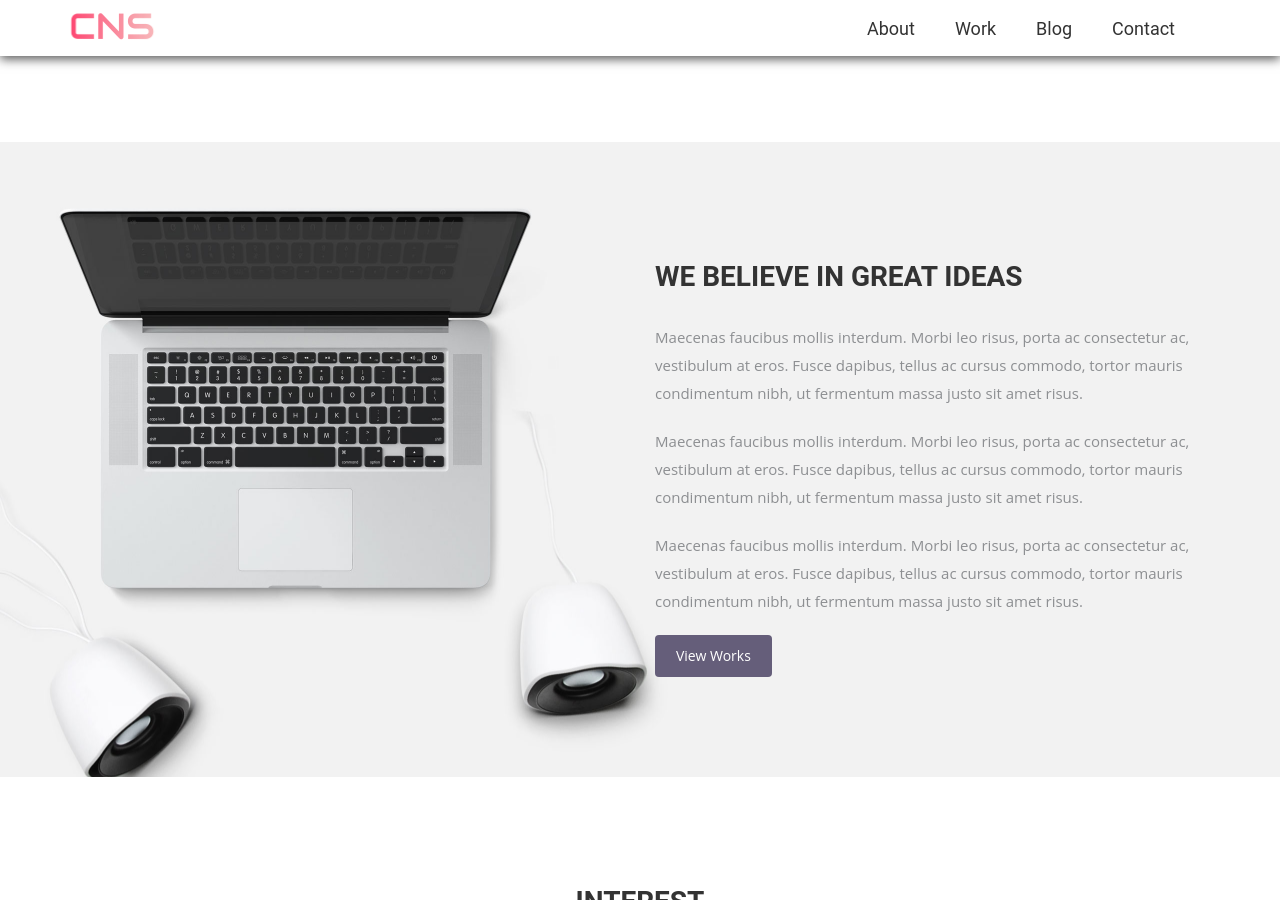
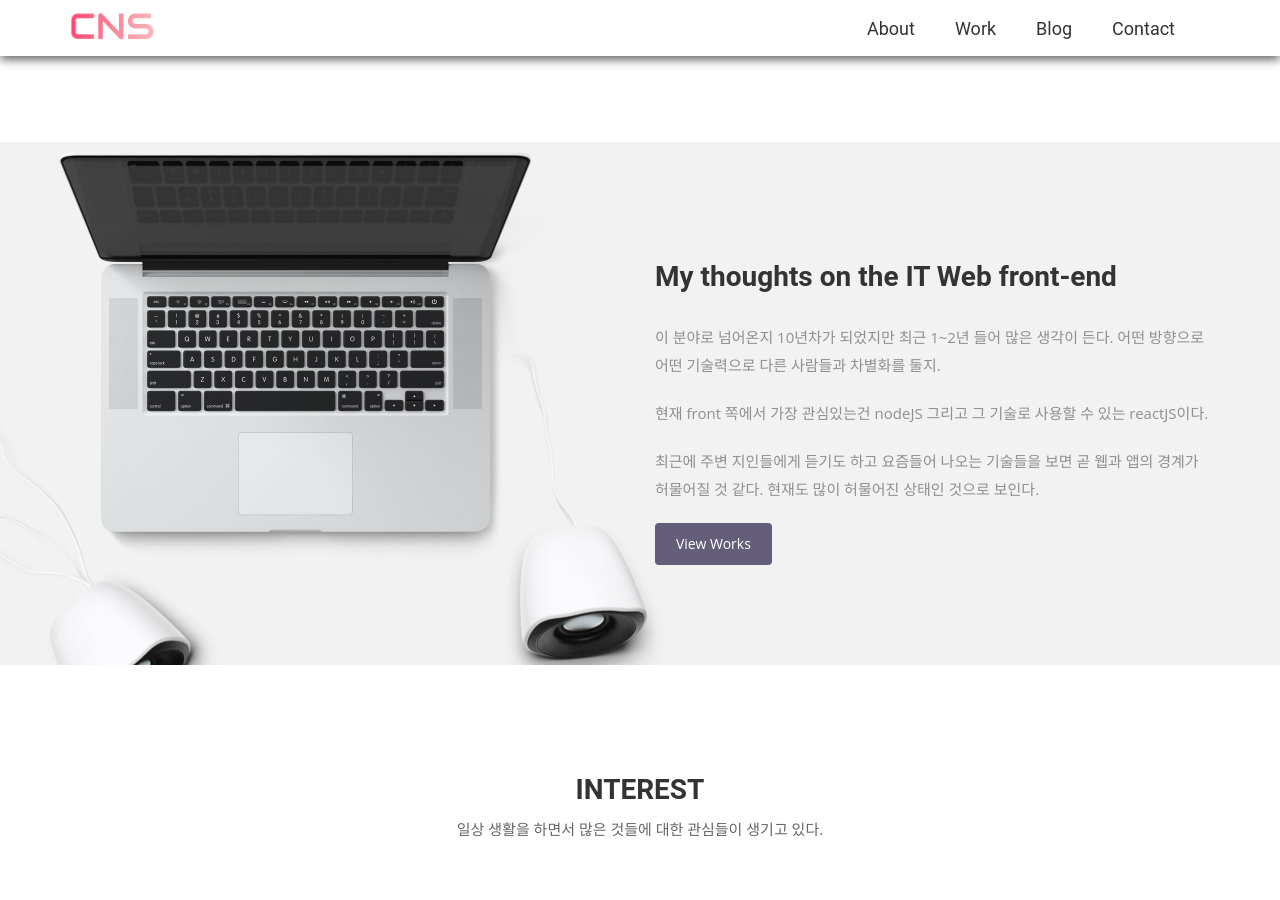
Before and after one commit to ldc84/.github.io, a Jekyll site: the page built from index.html, in a window 1280 px wide and 900 px high, scrolled down 1184 px. Built offline with Jekyll 4.4.1, drawn with Linux system fonts in a browser that asks for light colours; some web fonts are replaced.

Commit message:
index modify

```diff
--- a/index.html
+++ b/index.html
@@ -46,10 +46,10 @@ permalink: /
 <div class="container">
   <div class="row">
     <div class="col-md-6 col-md-offset-6">
-      <h2>WE BELIEVE IN GREAT IDEAS</h2>
-      <p>Maecenas faucibus mollis interdum. Morbi leo risus, porta ac consectetur ac, vestibulum at eros. Fusce dapibus, tellus ac cursus commodo, tortor mauris condimentum nibh, ut fermentum massa justo sit amet risus.</p>
-      <p>Maecenas faucibus mollis interdum. Morbi leo risus, porta ac consectetur ac, vestibulum at eros. Fusce dapibus, tellus ac cursus commodo, tortor mauris condimentum nibh, ut fermentum massa justo sit amet risus.</p>
-      <p>Maecenas faucibus mollis interdum. Morbi leo risus, porta ac consectetur ac, vestibulum at eros. Fusce dapibus, tellus ac cursus commodo, tortor mauris condimentum nibh, ut fermentum massa justo sit amet risus.</p>
+      <h2>My thoughts on the IT Web front-end</h2>
+      <p>이 분야로 넘어온지 10년차가 되었지만 최근 1~2년 들어 많은 생각이 든다. 어떤 방향으로 어떤 기술력으로 다른 사람들과 차별화를 둘지.</p>
+      <p>현재 front 쪽에서 가장 관심있는건 nodeJS 그리고 그 기술로 사용할 수 있는 reactJS이다.</p>
+      <p>최근에 주변 지인들에게 듣기도 하고 요즘들어 나오는 기술들을 보면 곧 웹과 앱의 경계가 허물어질 것 같다. 현재도 많이 허물어진 상태인 것으로 보인다.</p>
       <a href="/work/" class="btn btn-view-works">View Works</a>
     </div>
   </div>
```
